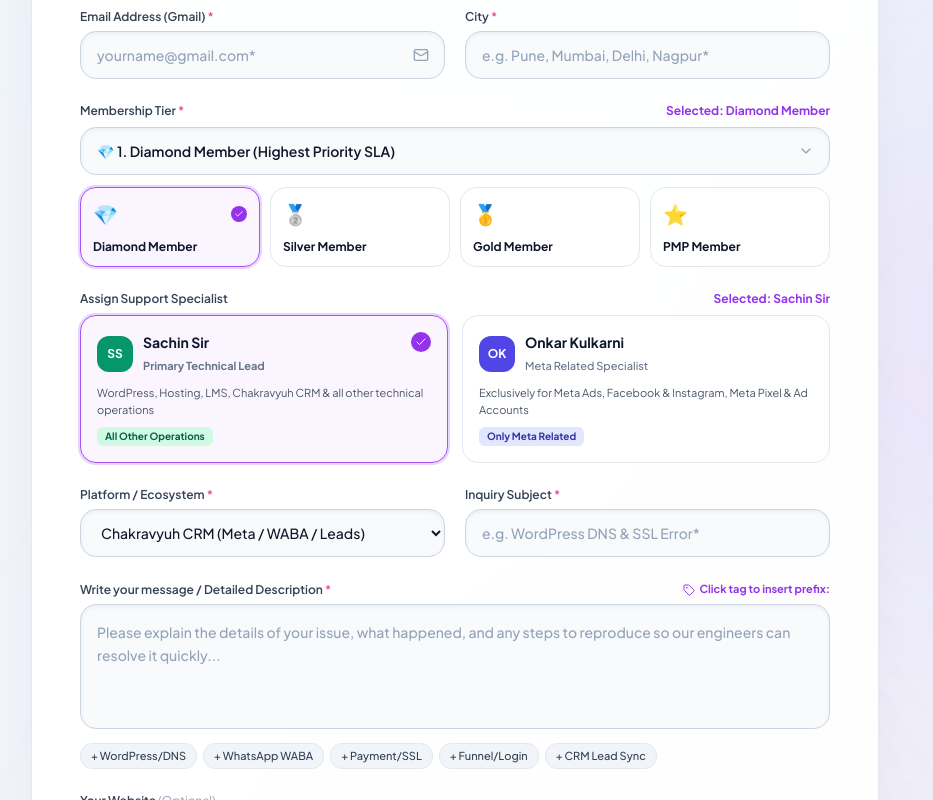
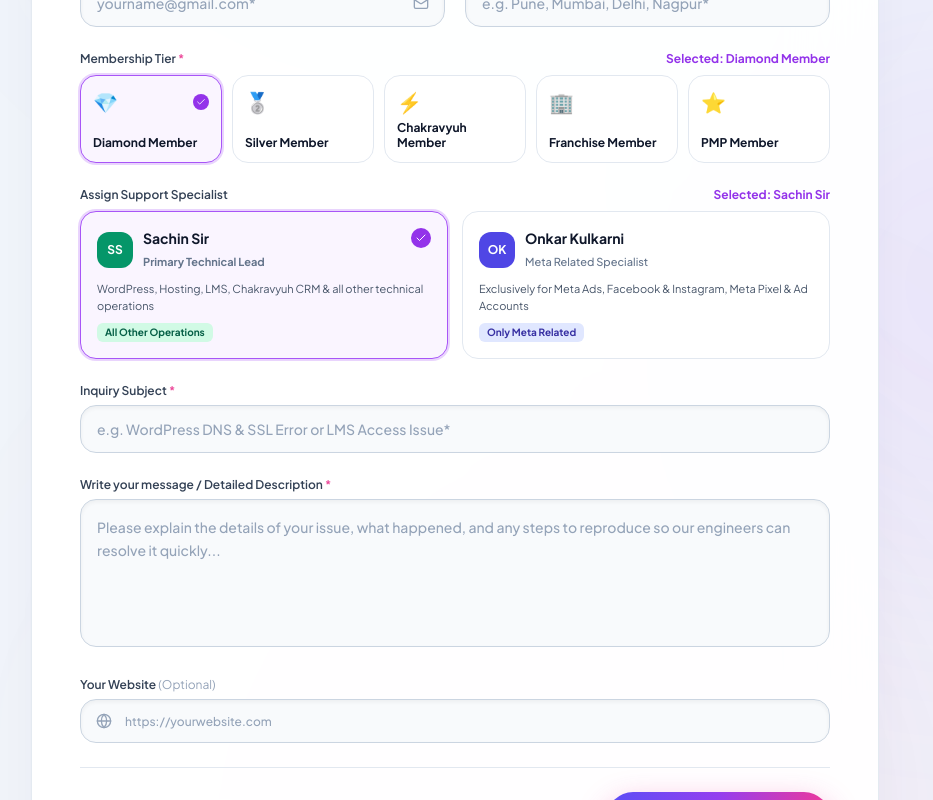
Before and after one commit to Bandebuche/DA-Support, a React (Vite) app: page / in a window 1280 px wide. Shown: the part 480-1280 px from the top of the page, without its empty margins (185-1118 px from the left). Built offline with nearby package versions, Linux system fonts and the light colour scheme.

Commit message:
feat: removed redundant dropdowns, platform field, issue tag chips, and subtitle; replaced Gold with Chakravyuh and Franchise in membership tiers

```diff
--- a/src/components/dashboard/FilterTray.tsx
+++ b/src/components/dashboard/FilterTray.tsx
@@ -150,8 +150,10 @@
             <option value="all">All Memberships</option>
             <option value="Diamond Member">Diamond Member</option>
             <option value="Silver Member">Silver Member</option>
-            <option value="Gold Member">Gold Member</option>
+            <option value="Chakravyuh Member">Chakravyuh Member</option>
+            <option value="Franchise Member">Franchise Member</option>
             <option value="PMP Member">PMP Member</option>
+            <option value="Gold Member">Gold Member (Legacy)</option>
             <option value="Diamond Elite">Diamond Elite (Legacy)</option>
             <option value="Silver Pass">Silver Pass (Legacy)</option>
           </select>
--- a/src/components/public/PublicGateway.tsx
+++ b/src/components/public/PublicGateway.tsx
@@ -24,28 +24,17 @@
   Phone,
   Globe,
   FileText,
-  Tag,
   Search,
   RotateCcw,
   AlertCircle,
   MapPin,
   Award,
-  HelpCircle,
-  ExternalLink,
-  ChevronDown
+  HelpCircle
 } from 'lucide-react';
 import { cn } from '../../lib/utils';
 import { BrandLogo } from '../common/BrandLogo';
 import { ThemeToggle } from '../common/ThemeToggle';
 import { Badge } from '../ui/Badge';
-
-const ISSUE_TAGS = [
-  { tag: '+ WordPress/DNS', append: '[WordPress & DNS Error] ' },
-  { tag: '+ WhatsApp WABA', append: '[WhatsApp WABA API Integration] ' },
-  { tag: '+ Payment/SSL', append: '[Payment Gateway & SSL Issue] ' },
-  { tag: '+ Funnel/Login', append: '[LMS Funnel & Login Access] ' },
-  { tag: '+ CRM Lead Sync', append: '[Chakravyuh CRM Webhook Sync] ' },
-];
 
 const MEMBERSHIP_OPTIONS: { id: MembershipTier; label: string; badge: string; icon: string; desc: string }[] = [
   {
@@ -63,11 +52,18 @@
     desc: 'Standard technical query and setup assistance'
   },
   {
-    id: 'Gold Member',
-    label: 'Gold Member',
-    badge: 'Gold Tier',
-    icon: '🥇',
-    desc: 'Priority queue with fast technical turnaround'
+    id: 'Chakravyuh Member',
+    label: 'Chakravyuh Member',
+    badge: 'Chakravyuh CRM',
+    icon: '⚡',
+    desc: 'Chakravyuh CRM, Meta WABA & lead automation'
+  },
+  {
+    id: 'Franchise Member',
+    label: 'Franchise Member',
+    badge: 'Franchise Hub',
+    icon: '🏢',
+    desc: 'Dedicated franchise partner priority desk'
   },
   {
     id: 'PMP Member',
@@ -103,7 +99,7 @@
     userType: 'Student Pro',
     membershipTier: 'Diamond Member',
     ecosystem: 'Chakravyuh CRM',
-    category: 'CRM & Lead Management',
+    category: 'General Technical Support',
     websiteUrl: '',
     subject: '',
     description: '',
@@ -205,15 +201,6 @@
     setTimeout(() => setHasCopiedId(false), 2000);
   };
 
-  const handleAppendIssueTag = (snippet: string) => {
-    setFormData(prev => ({
-      ...prev,
-      description: prev.description.startsWith(snippet)
-        ? prev.description
-        : snippet + prev.description,
-    }));
-  };
-
   const handleResetForm = () => {
     setFormData({
       fullName: '',
@@ -223,7 +210,7 @@
       userType: 'Student Pro',
       membershipTier: 'Diamond Member',
       ecosystem: 'Chakravyuh CRM',
-      category: 'CRM & Lead Management',
+      category: 'General Technical Support',
       websiteUrl: '',
       subject: '',
       description: '',
@@ -317,7 +304,7 @@
             <span className="text-[10px] text-slate-500 dark:text-slate-400 uppercase font-semibold">IST</span>
           </div>
 
-          {/* Light / Dark Mode Icon Toggle ONLY (Admin Login Removed as requested) */}
+          {/* Light / Dark Mode Icon Toggle ONLY */}
           <ThemeToggle className="rounded-full w-10 h-10 p-0 flex items-center justify-center bg-white dark:bg-white/[0.08] border border-slate-200 dark:border-white/15 text-slate-800 dark:text-white shadow-sm hover:scale-105 active:scale-95 transition-all" />
 
         </div>
@@ -372,8 +359,8 @@
           {activeTab === 'submit' && !createdTicket && (
             <div>
 
-              {/* Form Card Header */}
-              <div className="text-center space-y-2.5 mb-8 max-w-xl mx-auto">
+              {/* Form Card Header (Screenshot 4 subtitle paragraph removed) */}
+              <div className="text-center space-y-2 mb-8 max-w-xl mx-auto">
                 <div className="inline-flex items-center gap-2 px-3.5 py-1 rounded-full bg-purple-50 dark:bg-purple-950/40 border border-purple-200 dark:border-purple-800 text-xs text-purple-700 dark:text-purple-300 font-semibold shadow-xs">
                   <span className="w-2 h-2 rounded-full bg-emerald-500 animate-pulse" />
                   <span>Priority Operations Desk Active</span>
@@ -384,10 +371,6 @@
                 <h1 className="text-2xl sm:text-3xl font-extrabold text-slate-900 dark:text-white tracking-tight">
                   Raise a Support Query
                 </h1>
-
-                <p className="text-xs sm:text-sm text-slate-600 dark:text-slate-300 leading-relaxed">
-                  Have a technical question or issue with your LMS, Chakravyuh CRM, or WordPress setup? Fill out the details below and our technical engineers will resolve your query on priority.
-                </p>
               </div>
 
               {/* The Form */}
@@ -521,7 +504,7 @@
                   </div>
                 </div>
 
-                {/* Row 3: Membership Tier (The 4 Options) */}
+                {/* Row 3: Membership Tier (Screenshot 1 dropdown removed, Gold replaced by Chakravyuh & Franchise added) */}
                 <div>
                   <div className="flex items-center justify-between mb-2">
                     <label className="text-xs font-semibold text-slate-700 dark:text-slate-300">
@@ -532,33 +515,24 @@
                     </span>
                   </div>
 
-                  {/* Dropdown */}
-                  <div className="relative mb-3">
-                    <select
-                      name="membershipTier"
-                      value={formData.membershipTier}
-                      onChange={e => setFormData({ ...formData, membershipTier: e.target.value as MembershipTier })}
-                      className="w-full h-12 rounded-2xl bg-slate-50/90 dark:bg-[#262A4D]/80 border border-slate-300 dark:border-white/15 text-slate-900 dark:text-white px-4 pr-10 text-sm font-semibold appearance-none focus:outline-none focus:ring-2 focus:border-purple-500 focus:ring-purple-500/25 transition cursor-pointer shadow-inner"
-                    >
-                      <option value="Diamond Member" className="bg-white dark:bg-[#1C203E] text-slate-900 dark:text-white">💎 1. Diamond Member (Highest Priority SLA)</option>
-                      <option value="Silver Member" className="bg-white dark:bg-[#1C203E] text-slate-900 dark:text-white">🥈 2. Silver Member (Standard Technical)</option>
-                      <option value="Gold Member" className="bg-white dark:bg-[#1C203E] text-slate-900 dark:text-white">🥇 3. Gold Member (Priority Technical)</option>
-                      <option value="PMP Member" className="bg-white dark:bg-[#1C203E] text-slate-900 dark:text-white">⭐ 4. PMP Member (Project Mentorship)</option>
-                    </select>
-                    <ChevronDown className="w-4 h-4 text-slate-400 absolute right-4 top-1/2 -translate-y-1/2 pointer-events-none" />
-                  </div>
-
-                  {/* 4 Clickable Tier Cards */}
-                  <div className="grid grid-cols-2 sm:grid-cols-4 gap-2.5">
+                  {/* 5 Selectable Cards (Diamond, Silver, Chakravyuh, Franchise, PMP) */}
+                  <div className="grid grid-cols-2 sm:grid-cols-3 lg:grid-cols-5 gap-2.5">
                     {MEMBERSHIP_OPTIONS.map(opt => {
                       const isSelected = formData.membershipTier === opt.id;
                       return (
                         <button
                           type="button"
                           key={opt.id}
-                          onClick={() => setFormData({ ...formData, membershipTier: opt.id })}
+                          onClick={() => {
+                            setFormData(prev => ({
+                              ...prev,
+                              membershipTier: opt.id,
+                              userType: opt.id === 'Franchise Member' ? 'Franchise Hub' : 'Student Pro',
+                              ecosystem: opt.id === 'Chakravyuh Member' ? 'Chakravyuh CRM' : prev.ecosystem,
+                            }));
+                          }}
                           className={cn(
-                            'p-3 rounded-2xl border text-left transition-all duration-150 select-none flex flex-col justify-between h-20 shadow-xs',
+                            'p-3 rounded-2xl border text-left transition-all duration-150 select-none flex flex-col justify-between min-h-[5.5rem] shadow-xs cursor-pointer',
                             isSelected
                               ? 'bg-purple-50 dark:bg-purple-600/20 border-purple-500 text-purple-700 dark:text-purple-300 ring-2 ring-purple-500/25 font-bold'
                               : 'bg-white dark:bg-[#262A4D]/60 border-slate-200 dark:border-white/10 text-slate-700 dark:text-slate-300 hover:border-slate-300 dark:hover:border-white/20 font-medium'
@@ -600,7 +574,7 @@
                       type="button"
                       onClick={() => setFormData({ ...formData, assignedSpecialist: 'Sachin Sir' })}
                       className={cn(
-                        'p-4 rounded-2xl border text-left transition-all duration-150 select-none flex flex-col justify-between shadow-xs',
+                        'p-4 rounded-2xl border text-left transition-all duration-150 select-none flex flex-col justify-between shadow-xs cursor-pointer',
                         formData.assignedSpecialist === 'Sachin Sir'
                           ? 'bg-purple-50 dark:bg-purple-600/20 border-purple-500 text-purple-700 dark:text-purple-300 ring-2 ring-purple-500/25 font-bold'
                           : 'bg-white dark:bg-[#262A4D]/60 border-slate-200 dark:border-white/10 text-slate-700 dark:text-slate-300 hover:border-slate-300 dark:hover:border-white/20 font-medium'
@@ -639,7 +613,7 @@
                       type="button"
                       onClick={() => setFormData({ ...formData, assignedSpecialist: 'Onkar Kulkarni' })}
                       className={cn(
-                        'p-4 rounded-2xl border text-left transition-all duration-150 select-none flex flex-col justify-between shadow-xs',
+                        'p-4 rounded-2xl border text-left transition-all duration-150 select-none flex flex-col justify-between shadow-xs cursor-pointer',
                         formData.assignedSpecialist === 'Onkar Kulkarni'
                           ? 'bg-purple-50 dark:bg-purple-600/20 border-purple-500 text-purple-700 dark:text-purple-300 ring-2 ring-purple-500/25 font-bold'
                           : 'bg-white dark:bg-[#262A4D]/60 border-slate-200 dark:border-white/10 text-slate-700 dark:text-slate-300 hover:border-slate-300 dark:hover:border-white/20 font-medium'
@@ -675,24 +649,7 @@
                   </div>
                 </div>
 
-                {/* Row 5: Platform & Inquiry Subject */}
-                <div className="grid grid-cols-1 sm:grid-cols-2 gap-5">
-                  <div>
-                    <label className="block text-xs font-semibold text-slate-700 dark:text-slate-300 mb-1.5">
-                      Platform / Ecosystem <span className="text-pink-500">*</span>
-                    </label>
-                    <select
-                      value={formData.ecosystem}
-                      onChange={e => setFormData({ ...formData, ecosystem: e.target.value as ProductEcosystem })}
-                      className="w-full h-12 rounded-2xl bg-slate-50/90 dark:bg-[#262A4D]/80 border border-slate-300 dark:border-white/15 text-slate-900 dark:text-white px-4 text-sm font-medium focus:outline-none focus:ring-2 focus:border-purple-500 focus:ring-purple-500/25 transition cursor-pointer shadow-inner"
-                    >
-                      <option value="Chakravyuh CRM" className="bg-white dark:bg-[#1C203E]">Chakravyuh CRM (Meta / WABA / Leads)</option>
-                      <option value="Digital Azadi Hub" className="bg-white dark:bg-[#1C203E]">Digital Azadi Hub (LMS / Course Portal)</option>
-                      <option value="WordPress & Hosting" className="bg-white dark:bg-[#1C203E]">WordPress & Hosting (cPanel / SSL / DNS)</option>
-                      <option value="Other" className="bg-white dark:bg-[#1C203E]">Other Technical Inquiries</option>
-                    </select>
-                  </div>
-
+                {/* Row 5: Inquiry Subject (Screenshot 2 Platform dropdown removed) */}
                 <div>
                   <label className="block text-xs font-semibold text-slate-700 dark:text-slate-300 mb-1.5">
                     Inquiry Subject <span className="text-pink-500">*</span>
@@ -703,7 +660,7 @@
                     required
                     value={formData.subject}
                     onChange={e => setFormData({ ...formData, subject: e.target.value })}
-                      placeholder="e.g. WordPress DNS & SSL Error*"
+                    placeholder="e.g. WordPress DNS & SSL Error or LMS Access Issue*"
                     className={cn(
                       'w-full h-12 rounded-2xl border px-4 text-sm font-medium transition-all shadow-inner',
                       'bg-slate-50/90 dark:bg-[#262A4D]/80 text-slate-900 dark:text-white placeholder-slate-400',
@@ -717,24 +674,15 @@
                     <p className="text-[11px] text-red-500 mt-1 font-medium">{errors.subject}</p>
                   )}
                 </div>
-                </div>
 
-                {/* Row 6: Detailed Message / Description */}
+                {/* Row 6: Detailed Message / Description (Screenshot 3 tag chips removed) */}
                 <div>
-                  <div className="flex items-center justify-between mb-1.5">
-                    <label className="text-xs font-semibold text-slate-700 dark:text-slate-300">
+                  <label className="block text-xs font-semibold text-slate-700 dark:text-slate-300 mb-1.5">
                     Write your message / Detailed Description <span className="text-pink-500">*</span>
                   </label>
-                    <span className="text-[11px] text-purple-600 dark:text-purple-400 font-bold flex items-center gap-1">
-                      <Tag className="w-3 h-3" />
-                      <span>Click tag to insert prefix:</span>
-                    </span>
-                  </div>
-
-                  {/* Textarea */}
                   <div className="relative">
                     <textarea
-                      rows={4}
+                      rows={5}
                       name="description"
                       required
                       value={formData.description}
@@ -753,20 +701,6 @@
                   {errors.description && (
                     <p className="text-[11px] text-red-500 mt-1 font-medium">{errors.description}</p>
                   )}
-
-                  {/* Quick Clickable Issue Tags */}
-                  <div className="flex flex-wrap gap-1.5 mt-2">
-                    {ISSUE_TAGS.map(item => (
-                      <button
-                        type="button"
-                        key={item.tag}
-                        onClick={() => handleAppendIssueTag(item.append)}
-                        className="px-2.5 py-1 rounded-xl bg-slate-100 hover:bg-slate-200 dark:bg-white/[0.06] dark:hover:bg-white/[0.12] border border-slate-200 dark:border-white/10 text-[11px] text-slate-700 dark:text-slate-300 font-medium transition active:scale-95"
-                      >
-                        {item.tag}
-                      </button>
-                    ))}
-                  </div>
                 </div>
 
                 {/* Row 7: Target Website URL (Optional) */}
--- a/src/types/ticket.ts
+++ b/src/types/ticket.ts
@@ -3,8 +3,10 @@
 export type MembershipTier =
   | 'Diamond Member'
   | 'Silver Member'
+  | 'Chakravyuh Member'
+  | 'Franchise Member'
+  | 'PMP Member'
   | 'Gold Member'
-  | 'PMP Member'
   | 'Diamond Elite'
   | 'Silver Pass'
   | 'Other / Not Specified';
```
Also changed, not shown: 1 other file (tests, documents, lock files or other folders). Lines whose indentation alone changed are shown as unchanged.
